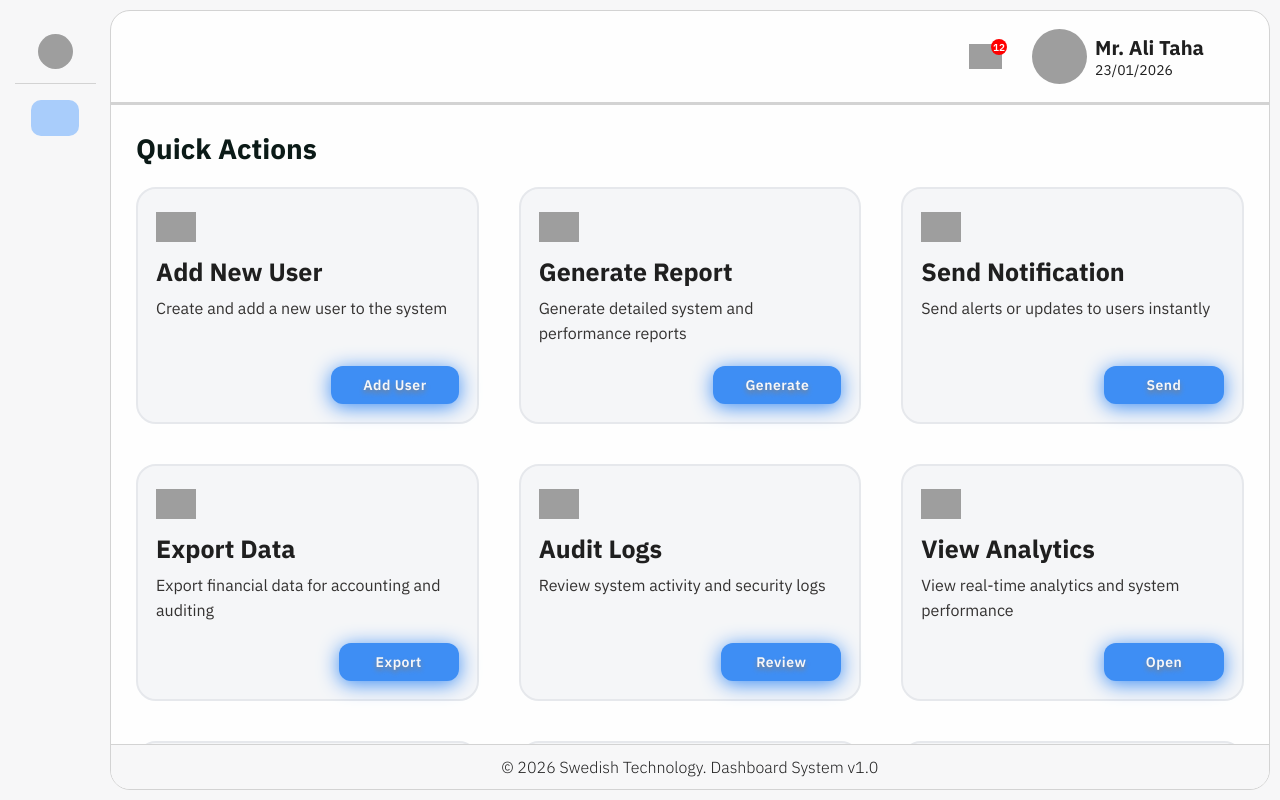
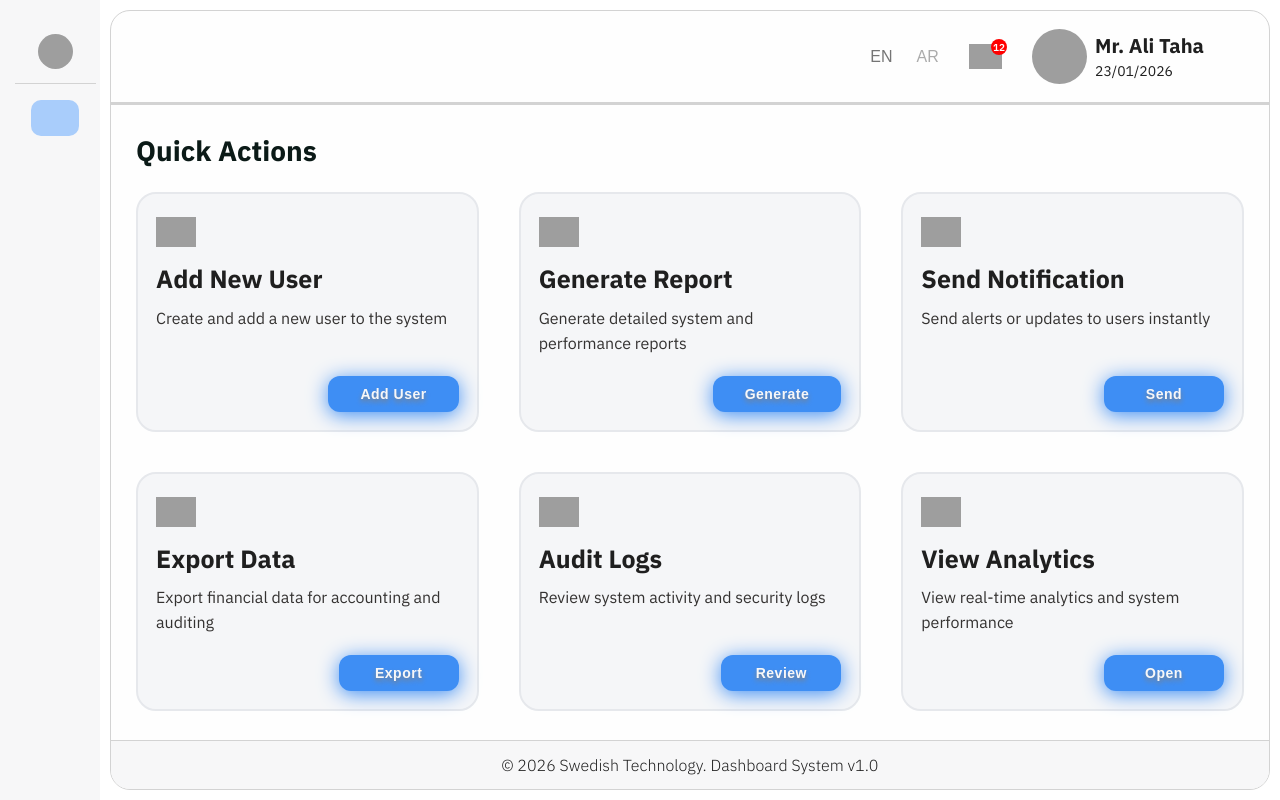
Before and after one commit to AliTahaGIT/Dashboard, a React (Vite) app: page / in a window 1280 px wide. Built offline with nearby package versions, Linux system fonts and the light colour scheme; grey boxes are pictures that could not be loaded; some icons are missing.

Commit message:
Started Working on Arabic Design

```diff
--- a/index.html
+++ b/index.html
@@ -3,18 +3,12 @@
   <head>
     <link rel="preconnect" href="https://fonts.googleapis.com">
     <link rel="preconnect" href="https://fonts.gstatic.com" crossorigin>
-    <link href="https://fonts.googleapis.com/css2?family=Poppins:ital,wght@0,100;0,200;0,300;0,400;0,500;0,600;0,700;0,800;0,900;1,100;1,200;1,300;1,400;1,500;1,600;1,700;1,800;1,900&display=swap" rel="stylesheet">
 
-
-    <link rel="preconnect" href="https://fonts.googleapis.com">
-    <link rel="preconnect" href="https://fonts.gstatic.com" crossorigin>
-    <link href="https://fonts.googleapis.com/css2?family=Inter:wght@300;400;500;600;700&display=swap" rel="stylesheet">
-
-
-    <link rel="preconnect" href="https://fonts.googleapis.com">
-    <link rel="preconnect" href="https://fonts.gstatic.com" crossorigin>
+    <!-- English -->
     <link href="https://fonts.googleapis.com/css2?family=IBM+Plex+Sans:wght@300;400;500;600;700&display=swap" rel="stylesheet">
 
+    <!-- Arabic -->
+    <link href="https://fonts.googleapis.com/css2?family=Cairo:wght@300;400;500;600;700&display=swap" rel="stylesheet">
 
     <meta charset="UTF-8" />
     <meta name="viewport" content="width=device-width, initial-scale=1.0" />
--- a/src/App.css
+++ b/src/App.css
@@ -17,6 +17,9 @@
   --success: #16a34a;
   --error: #dc2626;
   --warning: #F59E0B;
+
+  --font-en: "IBM Plex Sans", Arial, sans-serif;
+  --font-ar: "Cairo", Arial, sans-serif;
 }
 
 
@@ -24,13 +27,18 @@
   margin: 0;
   padding: 0;
   box-sizing: border-box;
-  font-family: "IBM Plex Sans", sans-serif;
 }
 
 html,
 body {
   height: 100%;
   overflow: hidden;
+  font-family: var(--font-en);
+}
+
+/* When Arabic (RTL) is active */
+html[dir="rtl"] body {
+  font-family: var(--font-ar);
 }
 
 body {
--- /dev/null
+++ b/src/ThemeRegistry.jsx
@@ -0,0 +1,46 @@
+import { useEffect, useMemo } from "react";
+import { CssBaseline, ThemeProvider, createTheme } from "@mui/material";
+import { CacheProvider } from "@emotion/react";
+import createCache from "@emotion/cache";
+import rtlPlugin from "stylis-plugin-rtl";
+import { prefixer } from "stylis";
+import { useTranslation } from "react-i18next";
+
+const ltrCache = createCache({ key: "mui" });
+
+const rtlCache = createCache({
+  key: "mui-rtl",
+  stylisPlugins: [prefixer, rtlPlugin],
+});
+
+export default function ThemeRegistry({ children }) {
+  const { i18n } = useTranslation();
+  const isRtl = i18n.language === "ar";
+
+  useEffect(() => {
+    document.documentElement.dir = isRtl ? "rtl" : "ltr";
+    document.documentElement.lang = isRtl ? "ar" : "en";
+  }, [isRtl]);
+
+  const theme = useMemo(
+    () =>
+      createTheme({
+        direction: isRtl ? "rtl" : "ltr",
+        typography: {
+          fontFamily: isRtl
+            ? "Cairo, Arial, sans-serif"
+            : "IBM Plex Sans, Arial, sans-serif",
+        },
+      }),
+    [isRtl]
+  );
+
+  return (
+    <CacheProvider value={isRtl ? rtlCache : ltrCache}>
+      <ThemeProvider theme={theme}>
+        <CssBaseline />
+        {children}
+      </ThemeProvider>
+    </CacheProvider>
+  );
+}
--- a/src/components/Navbar.jsx
+++ b/src/components/Navbar.jsx
@@ -1,5 +1,7 @@
 import { useState } from 'react';
 import { useNavigate } from 'react-router-dom';
+import { useTranslation } from "react-i18next";
+import { useTheme } from "@mui/material/styles";
 
 import Menu from "@mui/material/Menu";
 import MenuItem from "@mui/material/MenuItem";
@@ -21,30 +23,62 @@ function Navbar({isOpen, Open}) {
     const [anchor, setAnchor] = useState(null);
     const open = Boolean(anchor);
     const navigate = useNavigate();
+    const { t, i18n } = useTranslation();
+    const isArabic = i18n.language === "ar";
+    const setLang = (lng) => {
+        localStorage.setItem("lang", lng);
+        i18n.changeLanguage(lng);
+    };
+    const theme = useTheme();
+    const isRtl = theme.direction === "rtl";
+
+
+
+
+
+
 
     const menuItems = [
         {
-            label: "View Profile",
-            icon: <PersonIcon/>,
+            label: t("profile.viewProfile"),
+            icon: <PersonIcon />,
             onClick: () => navigate("/profile"),
         },
         {
-            label: "Settings",
-            icon: <SettingsIcon/>,
+            label: t("profile.settings"),
+            icon: <SettingsIcon />,
             onClick: () => navigate("/settings"),
-        }
+        },
     ];
 
   return (
     <div className='nav-main'>
         <div className='nav-left'>
             <IconButton className='nav-sidebarIcon' onClick={Open}>
-                {isOpen ? <ChevronLeftIcon sx={{ width: 30, height: 30 }}/> : <ChevronRightIcon sx={{ width: 30, height: 30 }}/>}
+                {isOpen ? (
+                    isRtl ? (
+                        <ChevronRightIcon sx={{ width: 30, height: 30 }} />
+                    ) : (
+                        <ChevronLeftIcon sx={{ width: 30, height: 30 }} />
+                    )
+                    ) : isRtl ? (
+                        <ChevronLeftIcon sx={{ width: 30, height: 30 }} />
+                    ) : (
+                        <ChevronRightIcon sx={{ width: 30, height: 30 }} />
+                )}
             </IconButton>
         </div>
 
 
         <div className='nav-right'>
+            <div style={{ display: "flex", gap: 8, alignItems: "center" }}>
+                <IconButton onClick={() => setLang("en")} sx={{ opacity: isArabic ? 0.6 : 1 , fontSize: '16px'}}>
+                    EN
+                </IconButton>
+                <IconButton onClick={() => setLang("ar")} sx={{ opacity: isArabic ? 1 : 0.6, fontSize: '16px' }}>
+                    AR
+                </IconButton>
+            </div>
             <div className="nav-icon">
                 <img src="https://api.iconify.design/mdi:bell-outline.svg?color=%2300000" alt="notifications" className="nav-img"/>
                 <span className="noti-badge">12</span>
@@ -52,8 +86,8 @@ function Navbar({isOpen, Open}) {
             <div className='nav-pfp' onClick={(e) => setAnchor(e.currentTarget)}>
                 <Avatar alt="User" src={IMG} sx={{ width: 55, height: 55 }} />
                 <div className='nav-pfp-info'>
-                    <span className='nav-pfp-info-name'>Mr. Ali Taha</span>
-                    <span className='nav-pfp-info-date'>{new Date().toLocaleDateString("en-GB")}</span>
+                    <span className='nav-pfp-info-name'>{t("profile.name")}</span>
+                    <span className='nav-pfp-info-date'>{new Date().toLocaleDateString(isArabic ? "ar-AE" : "en-GB")}</span>
                 </div>
                 <ExpandMoreIcon className="pfp-arrow"/>
             </div>
--- /dev/null
+++ b/src/i18n.js
@@ -0,0 +1,155 @@
+import i18n from "i18next";
+import { initReactI18next } from "react-i18next";
+import LanguageDetector from "i18next-browser-languagedetector";
+
+const resources = {
+  en: {
+    translation: {
+      profile: {
+        viewProfile: "View Profile",
+        settings: "Settings",
+        name: 'Mr. Ali Taha'
+      },
+      sidebar: {
+        home: "Home",
+        statistics: "Statistics",
+        datatable: "Data Table",
+        charts: "Charts",
+        activity: "Recent Activity",
+      },
+      home: {
+        quickActionsTitle: 'Quick Actions',
+        quickActions: {
+          addUser: {
+            name: "Add New User",
+            desc: "Create and add a new user to the system",
+            button: "Add User",
+          },
+          generateReport: {
+            name: "Generate Report",
+            desc: "Generate detailed system and performance reports",
+            button: "Generate",
+          },
+          sendNotification: {
+            name: "Send Notification",
+            desc: "Send alerts or updates to users instantly",
+            button: "Send",
+          },
+          exportData: {
+            name: "Export Data",
+            desc: "Export financial data for accounting and auditing",
+            button: "Export",
+          },
+          auditLogs: {
+            name: "Audit Logs",
+            desc: "Review system activity and security logs",
+            button: "Review",
+          },
+          viewAnalytics: {
+            name: "View Analytics",
+            desc: "View real-time analytics and system performance",
+            button: "Open",
+          },
+          manageRoles: {
+            name: "Manage Roles",
+            desc: "Edit user roles and access permissions",
+            button: "Manage",
+          },
+          systemSettings: {
+            name: "System Settings",
+            desc: "Configure system preferences and options",
+            button: "Settings",
+          },
+          backupData: {
+            name: "Backup Data",
+            desc: "Create a secure backup of all system data",
+            button: "Backup",
+          },
+        },
+      }
+    },
+  },
+  ar: {
+    translation: {
+      profile: {
+        viewProfile: "عرض الملف الشخصي",
+        settings: "الإعدادات",
+        name: 'أ. علي طه'
+      },
+      sidebar: {
+        home: "الرئيسية",
+        statistics: "الإحصائيات",
+        datatable: "جدول البيانات",
+        charts: "الرسوم البيانية",
+        activity: "النشاط الأخير",
+      },
+      home: {
+        quickActionsTitle: 'إجراءات سريعة',
+        quickActions: {
+          addUser: {
+            name: "إضافة مستخدم جديد",
+            desc: "إنشاء وإضافة مستخدم جديد إلى النظام",
+            button: "إضافة",
+          },
+          generateReport: {
+            name: "إنشاء تقرير",
+            desc: "إنشاء تقارير مفصلة عن النظام والأداء",
+            button: "إنشاء",
+          },
+          sendNotification: {
+            name: "إرسال إشعار",
+            desc: "إرسال تنبيهات أو تحديثات للمستخدمين فوراً",
+            button: "إرسال",
+          },
+          exportData: {
+            name: "تصدير البيانات",
+            desc: "تصدير البيانات المالية للمحاسبة والتدقيق",
+            button: "تصدير",
+          },
+          auditLogs: {
+            name: "سجلات التدقيق",
+            desc: "مراجعة نشاط النظام وسجلات الأمان",
+            button: "مراجعة",
+          },
+          viewAnalytics: {
+            name: "عرض التحليلات",
+            desc: "عرض التحليلات المباشرة وأداء النظام",
+            button: "فتح",
+          },
+          manageRoles: {
+            name: "إدارة الأدوار",
+            desc: "تعديل أدوار المستخدمين وصلاحيات الوصول",
+            button: "إدارة",
+          },
+          systemSettings: {
+            name: "إعدادات النظام",
+            desc: "تهيئة تفضيلات النظام والخيارات العامة",
+            button: "الإعدادات",
+          },
+          backupData: {
+            name: "نسخ احتياطي للبيانات",
+            desc: "إنشاء نسخة احتياطية آمنة لجميع بيانات النظام",
+            button: "نسخ احتياطي",
+          },
+        },
+      }
+    },
+  },
+};
+
+
+i18n
+  .use(LanguageDetector)
+  .use(initReactI18next)
+  .init({
+    resources,
+    fallbackLng: "en",
+    interpolation: { escapeValue: false },
+    detection: {
+      order: ["localStorage", "navigator"],
+      caches: ["localStorage"],
+      lookupLocalStorage: "lang",
+    },
+  });
+
+export default i18n;
--- a/src/main.jsx
+++ b/src/main.jsx
@@ -1,10 +1,17 @@
-import { StrictMode } from 'react'
-import { createRoot } from 'react-dom/client'
+import { StrictMode } from "react";
+import { createRoot } from "react-dom/client";
 import { BrowserRouter } from "react-router-dom";
-import App from './App.jsx'
 
-createRoot(document.getElementById('root')).render(
-  <BrowserRouter>
-    <App />
-  </BrowserRouter>,
-)
+import App from "./App.jsx";
+import "./i18n";
+import ThemeRegistry from "./ThemeRegistry.jsx";
+
+createRoot(document.getElementById("root")).render(
+  <StrictMode>
+    <BrowserRouter>
+      <ThemeRegistry>
+        <App />
+      </ThemeRegistry>
+    </BrowserRouter>
+  </StrictMode>
+);
--- a/src/pages/Home/Home.css
+++ b/src/pages/Home/Home.css
@@ -63,7 +63,7 @@
     background-color: var(--primary-color);
     color: var(--text4-color);
     border: none;
-    padding: 10px 32px 10px 32px;
+    padding: 10px 32px;
     border-radius: 12px;
     font-size: 14px;
     font-weight: 600;
@@ -71,7 +71,10 @@
     transition: all 0.25s ease;
     min-width: 120px;
     margin-top: auto;
-    margin-left: auto;
+
+    /* RTL/LTR safe */
+    margin-inline-start: auto;
+
     letter-spacing: 0.5px;
     text-shadow: 0 3px 5px gray;
     box-shadow: 0 3px 20px var(--primary-color);
--- a/src/pages/Home/Home.jsx
+++ b/src/pages/Home/Home.jsx
@@ -1,80 +1,55 @@
 import "./Home.css"
+import { useTranslation } from "react-i18next";
+
 
 
 const quickActions = [
-  {
-    name: "Add New User",
-    icon: "https://api.iconify.design/mdi:account-plus.svg?color=%233E8EF4",
-    desc: "Create and add a new user to the system",
-    buttonName: "Add User",
-  },
-  {
-    name: "Generate Report",
-    icon: "https://api.iconify.design/mdi:file-chart.svg?color=%233E8EF4",
-    desc: "Generate detailed system and performance reports",
-    buttonName: "Generate",
-  },
-  {
-    name: "Send Notification",
-    icon: "https://api.iconify.design/mdi:bell-ring.svg?color=%233E8EF4",
-    desc: "Send alerts or updates to users instantly",
-    buttonName: "Send",
-  },
-  {
-    name: "Export Data",
-    icon: "https://api.iconify.design/mdi:file-export.svg?color=%233E8EF4",
-    desc: "Export financial data for accounting and auditing",
-    buttonName: "Export",
-  },
-  {
-    name: "Audit Logs",
-    icon: "https://api.iconify.design/mdi:clipboard-text-clock-outline.svg?color=%233E8EF4",
-    desc: "Review system activity and security logs",
-    buttonName: "Review",
-  },
-  {
-    name: "View Analytics",
-    icon: "https://api.iconify.design/mdi:chart-line.svg?color=%233E8EF4",
-    desc: "View real-time analytics and system performance",
-    buttonName: "Open",
-  },
-  {
-    name: "Manage Roles",
-    icon: "https://api.iconify.design/mdi:account-cog.svg?color=%233E8EF4",
-    desc: "Edit user roles and access permissions",
-    buttonName: "Manage",
-  },
-  {
-    name: "System Settings",
-    icon: "https://api.iconify.design/mdi:cog-outline.svg?color=%233E8EF4",
-    desc: "Configure system preferences and options",
-    buttonName: "Settings",
-  },
-  {
-    name: "Backup Data",
-    icon: "https://api.iconify.design/mdi:database-arrow-up.svg?color=%233E8EF4",
-    desc: "Create a secure backup of all system data",
-    buttonName: "Backup",
-  },
+  { key: "addUser", icon: "https://api.iconify.design/mdi:account-plus.svg?color=%233E8EF4"},
+  { key: "generateReport", icon: "https://api.iconify.design/mdi:file-chart.svg?color=%233E8EF4"},
+  { key: "sendNotification", icon: "https://api.iconify.design/mdi:bell-ring.svg?color=%233E8EF4"},
+  { key: "exportData", icon: "https://api.iconify.design/mdi:file-export.svg?color=%233E8EF4"},
+  { key: "auditLogs", icon: "https://api.iconify.design/mdi:clipboard-text-clock-outline.svg?color=%233E8EF4"},
+  { key: "viewAnalytics", icon: "https://api.iconify.design/mdi:chart-line.svg?color=%233E8EF4"},
+  { key: "manageRoles", icon: "https://api.iconify.design/mdi:account-cog.svg?color=%233E8EF4"},
+  { key: "systemSettings", icon: "https://api.iconify.design/mdi:cog-outline.svg?color=%233E8EF4"},
+  { key: "backupData", icon: "https://api.iconify.design/mdi:database-arrow-up.svg?color=%233E8EF4"},
 ];
 
 
 function Home() {
+  const { t } = useTranslation();
+
   return (
     <div className='home-main'>
-        <h1 className='home-header'> Quick Actions </h1>
-        <div className='quick-action-main'>
-            {quickActions.map((action) => (
-                <div key={action.name} className='quick-action-item'>
-                    <img alt={action.name} src={action.icon} className="quick-action-img"/>
-                    <p className='quick-action-name'>{action.name}</p>
-                    <p className='quick-action-desc'>{action.desc}</p>
-                    <button type='button' className='quick-action-btn'>{action.buttonName}</button>
-                </div>
-            ))}
-        </div>
+      <h1 className='home-header'>
+        {t("home.quickActionsTitle")}
+      </h1>
+
+      <div className='quick-action-main'>
+        {quickActions.map((action) => (
+          <div key={action.key} className='quick-action-item'>
+            <img
+              alt={t(`home.quickActions.${action.key}.name`)}
+              src={action.icon}
+              className="quick-action-img"
+            />
+
+            <p className='quick-action-name'>
+              {t(`home.quickActions.${action.key}.name`)}
+            </p>
+
+            <p className='quick-action-desc'>
+              {t(`home.quickActions.${action.key}.desc`)}
+            </p>
+
+            <button type='button' className='quick-action-btn'>
+              {t(`home.quickActions.${action.key}.button`)}
+            </button>
+          </div>
+        ))}
+      </div>
     </div>
-  )
+  );
 }
 
 export default Home
```
Also changed, not shown: package.json (+7 -1 lines), src/components/MobileBottomNav/MobileBottomNav.jsx (+8 -6 lines), src/components/Sidebar.jsx (+9 -6 lines), 2 other files (tests, documents, lock files or other folders).
